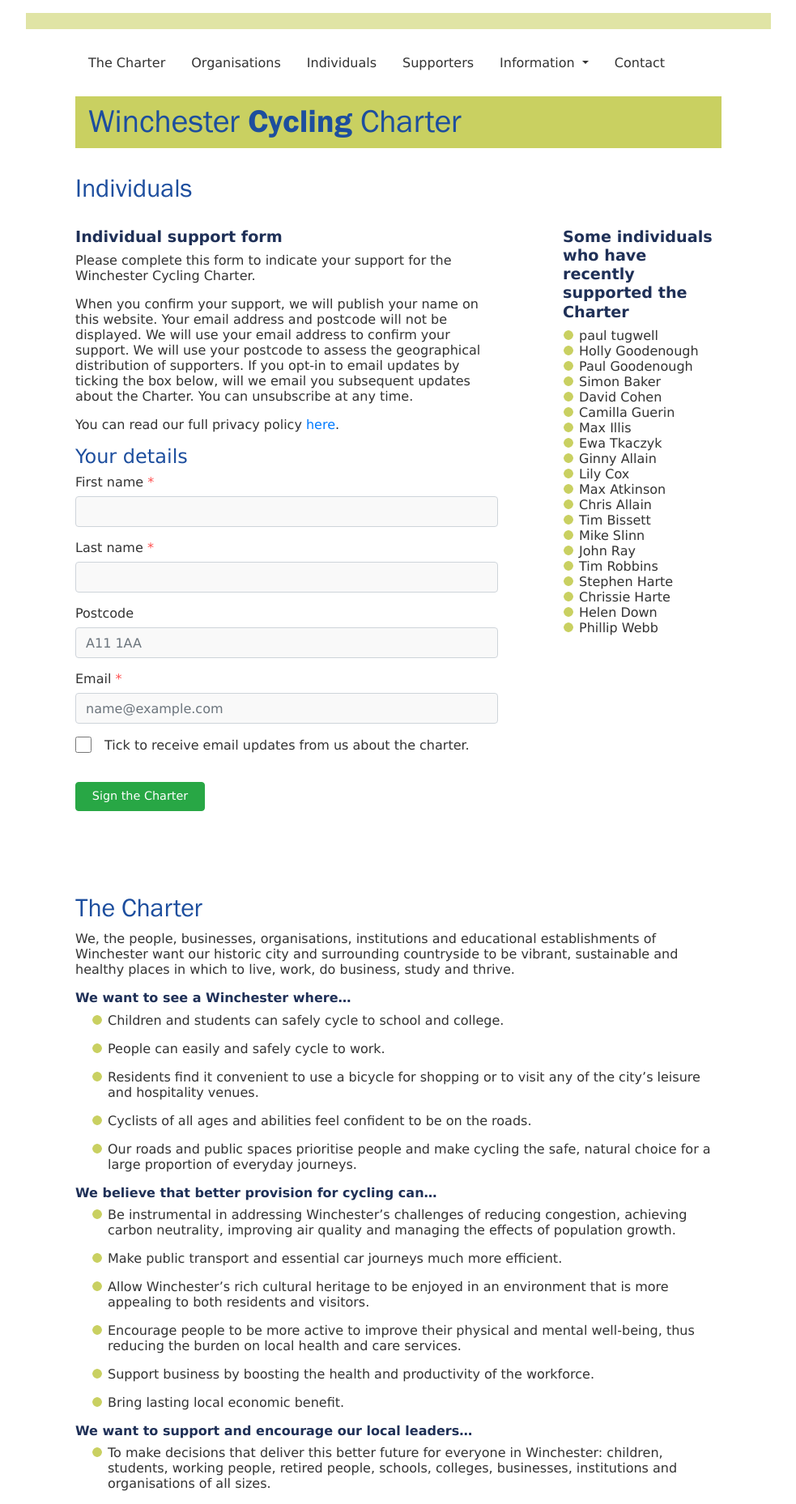
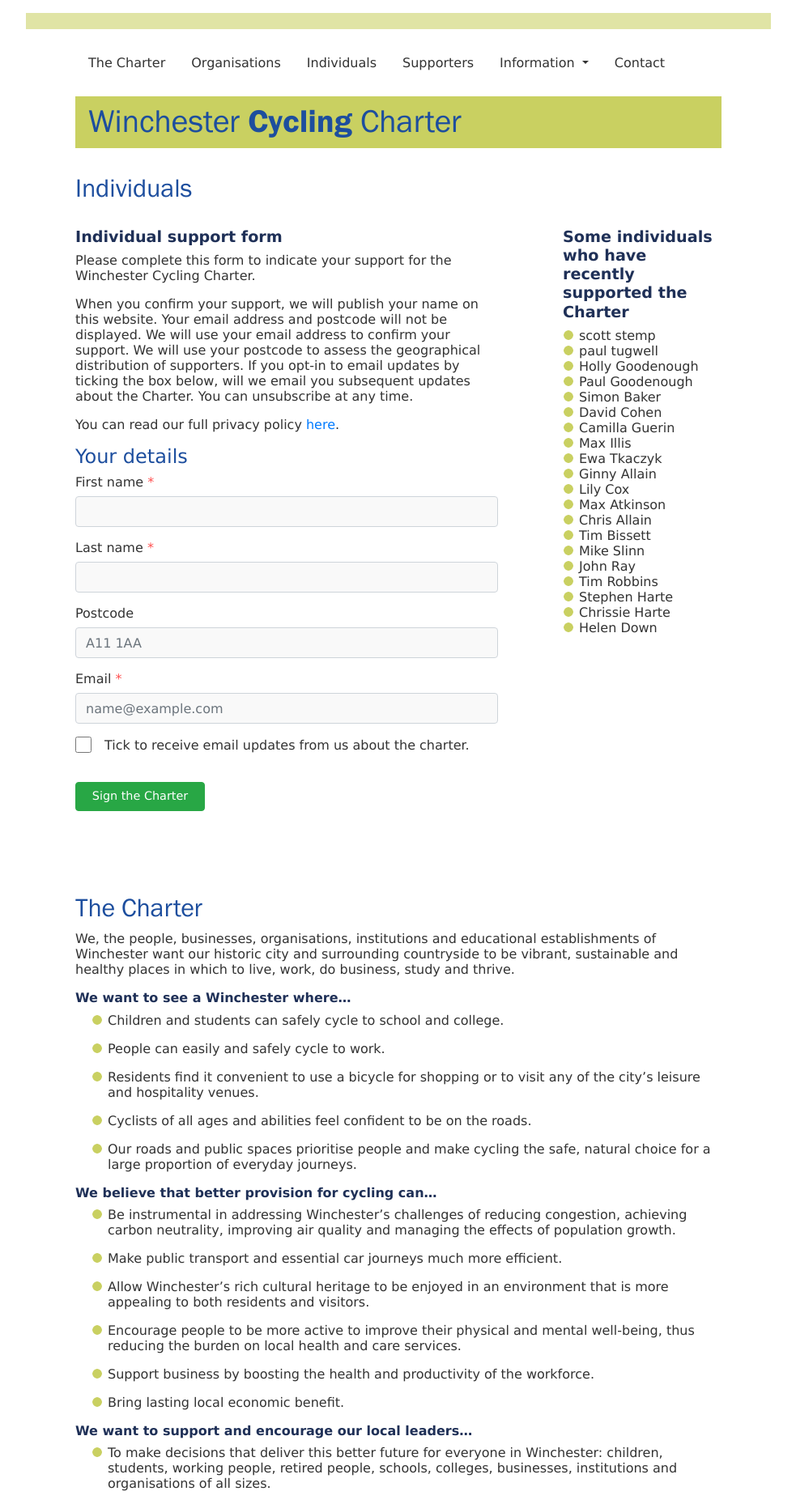
Before and after one commit to winchestercyclingcharter/winchestercyclingcharter.github.io, a Jekyll site: the page built from ind-page.md, in a window 1280 px wide. Shown: the whole page at 81% size, without its empty margins (148-1131 px from the left). Built offline with Jekyll 4.4.1, drawn with Linux system fonts in a browser that asks for light colours; nearby versions of some CDN libraries.

Commit message:
Update people.yml

```diff
--- a/_data/people.yml
+++ b/_data/people.yml
@@ -438,3 +438,4 @@ people:
 - { lastname: Baker, firstname: Simon, dt: 20210420-165319-093019 }
 - { lastname: tugwell, firstname: paul, dt: 20210421-075715-081800 }
 - { lastname: Allain, firstname: Ginny, dt: 20210417-102012-049214 }
+- { lastname: stemp, firstname: scott, dt: 20210421-104432-489418 }
```
